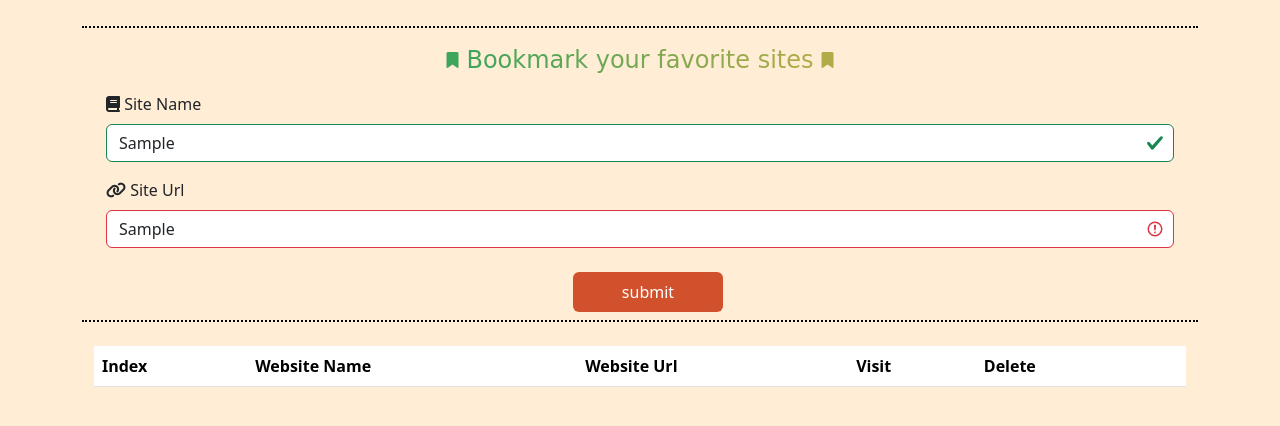
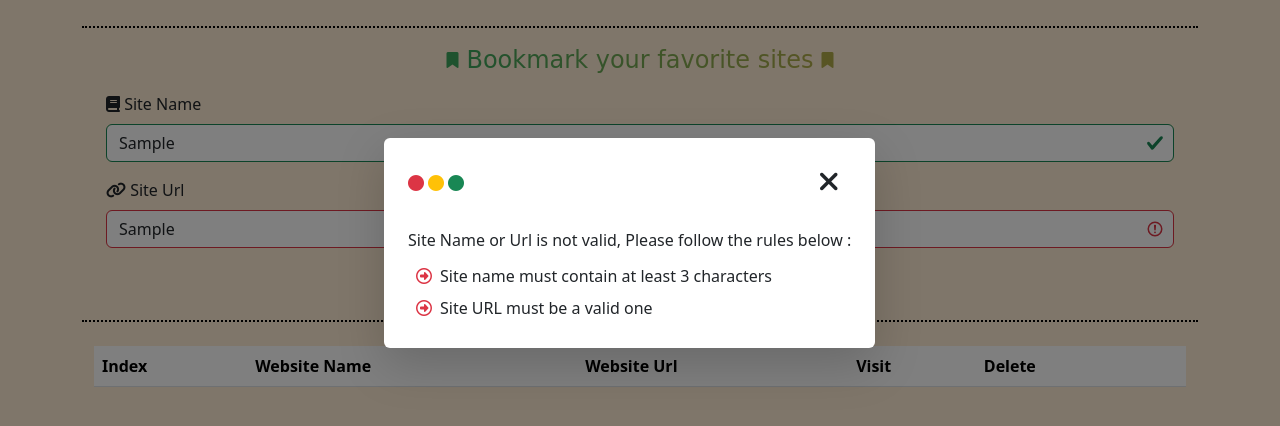
Before and after one commit to YoussefHassanDEV/BookMark-FrontEnd-Project, a plain HTML site: page index.html in a window 1280 px wide. Both pictures are taken after typing "Sample", "Sample" into the empty fields and a click on the button "submit". Shown: the part 102-528 px from the top of the page. Drawn offline with nearby package versions, Linux system fonts and the light colour scheme.

Commit message:
finished project
finished project

```diff
--- a/css/style.css
+++ b/css/style.css
@@ -69,3 +69,12 @@
     background-color: #D30820;
     transition-duration: 0.4s;
 }
+.pop{
+    top: 30%;
+    left: 30%;
+
+}
+.bg
+{
+    background-color: rgba(0, 0, 0, 0.5);
+}
--- a/index.html
+++ b/index.html
@@ -20,7 +20,7 @@
 </head>
 
 <body>
-    <div class="container bg-orange-100 vh-100 main1 ">
+    <div class="container bg-orange-100 vh-100 main1 position-absolute">
         <div class="container-md "><br>
             <div class="main2  mx-auto w-80 position-relative">
                 <h1 class="text-5xl text-center py-1  z-0">BookMarker</h1>
@@ -36,12 +36,14 @@
                 <div class="d-flex flex-column container">
                     <label for="basic-url" class="form-label"><i class="fa-solid fa-book"></i>
                         Site Name</label>
-                    <input type="text" class="form-control mb-3"id="Name" placeholder="Bookmark Name" onkeyup="validateProductName()">
+                    <input type="text" class="form-control mb-3" id="Name" placeholder="Bookmark Name"
+                        onkeyup="validateProductName()">
                 </div>
                 <div class="d-flex flex-column container">
-                    <label for="basic-url" class="form-label" ><i class="fa-solid fa-link"></i>
+                    <label for="basic-url" class="form-label"><i class="fa-solid fa-link"></i>
                         Site Url</label>
-                    <input type="text" class="form-control mb-3" id="Url" placeholder="Website Url" onkeyup="validateUrl()">
+                    <input type="text" class="form-control mb-3" id="Url" placeholder="Website Url"
+                        onkeyup="validateUrl()">
                 </div>
                 <div class="container d-flex m-2">
                     <button class="btn1  mx-auto py-2" onclick="createBookMark()" id="submit">submit</button>
@@ -66,7 +68,33 @@
         </div>
 
     </div>
-
+    <div class="h-100 w-100 position-absolute bg d-none" id="popout">
+        <div class="box-conent bg-white p-4 rounded-2 shadow-lg position-absolute pop ">
+            <header class="box-header w-100 d-flex justify-content-between align-items-center mb-4">
+                <div class="circles d-flex">
+                    <i class="fa-solid fa-circle me-1 text-danger"></i>
+                    <i class="fa-solid fa-circle me-1 text-warning"></i>
+                    <i class="fa-solid fa-circle text-success"></i>
+                </div>
+                <button class="btn border-0" id="closeBtn" onclick="exitPop()">
+                    <i class="fa-solid fa-xmark close fs-3"></i>
+                </button>
+            </header>
+            <p class="m-0 pb-2">
+                Site Name or Url is not valid, Please follow the rules below :
+            </p>
+            <ol class="rules list-unstyled m-0">
+                <li>
+                    <i class="fa-regular fa-circle-right p-2 text-danger"></i>Site name must
+                    contain at least 3 characters
+                </li>
+                <li>
+                    <i class="fa-regular fa-circle-right p-2 text-danger"></i>Site URL must be a
+                    valid one
+                </li>
+            </ol>
+        </div>
+    </div>
 
 
     <!-- bootstrap_Cdn -->
--- a/js/script.js
+++ b/js/script.js
@@ -23,7 +23,8 @@ function createBookMark() {
         localStorage.setItem("bookMarks", JSON.stringify(bookMarks));
         displayBookmarks(bookMarks);
     } else {
-        // Handle invalid input
+        popout.classList.remove("d-none");
+
     }
 }
 
@@ -73,3 +74,8 @@ function validateUrl() {
         return false;
     }
 }
+function exitPop()
+{
+    popout.classList.add("d-none");
+
+}
```
Also changed, not shown: popout.html (added, +11 -0 lines).
